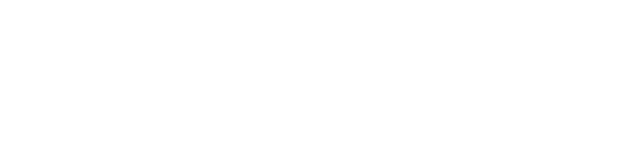
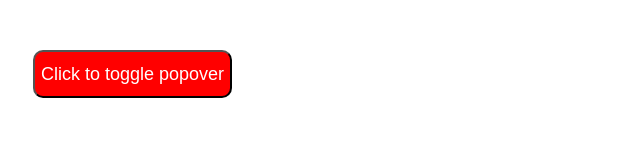
Before and after one commit to comradexlight/ahj_hw5_popovers, a website built with webpack: page src/index.html in a window 1280 px wide. Shown: the whole page, without its empty margins (0-640 px from the left). Built offline with nearby package versions, Linux system fonts and the light colour scheme.

Commit message:
added html & css

```diff
--- /dev/null
+++ b/src/css/style.css
@@ -0,0 +1,17 @@
+form {
+    margin-top: 50px;
+    margin-left: 25px;
+}
+
+.button {
+    color: white;
+    background: red;
+    height: 48px;
+    text-align: center;
+    vertical-align: middle;
+    border-radius: 10px;
+    font-size: 18px;
+    padding-top: 9px;
+    padding-bottom: 9px;
+    line-height: 20px;
+}
--- a/src/index.html
+++ b/src/index.html
@@ -2,9 +2,12 @@
 <html lang="en">
 <head>
     <meta charset="UTF-8">
-    <title></title>
+    <link rel="shortcut icon" href="#">
+    <title>Popovers</title>
 </head>
 <body>
-
+    <form novalidate>
+        <button type="button" class="button" data-toggle="popover" title="Popover title" data-content="And here's some amazing content. It's very engaging. Right?">Click to toggle popover</button>
+    </form>
 </body>
 </html>
--- a/src/index.js
+++ b/src/index.js
@@ -0,0 +1,2 @@
+import './css/style.css';
+import './js/app';
--- /dev/null
+++ b/src/js/app.js
@@ -0,0 +1,3 @@
+import Popover from './popover';
+
+console.log('app.js is bunled');
--- /dev/null
+++ b/src/js/popover.js
@@ -0,0 +1,5 @@
+export class Popver {
+  constructor() {
+    this._popovers = [];
+  }
+}
```
